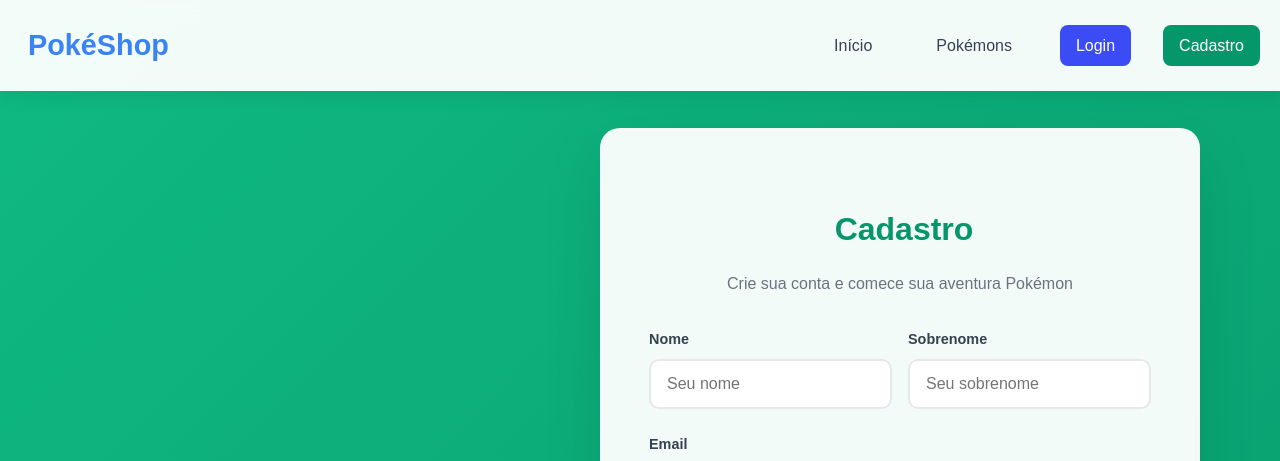
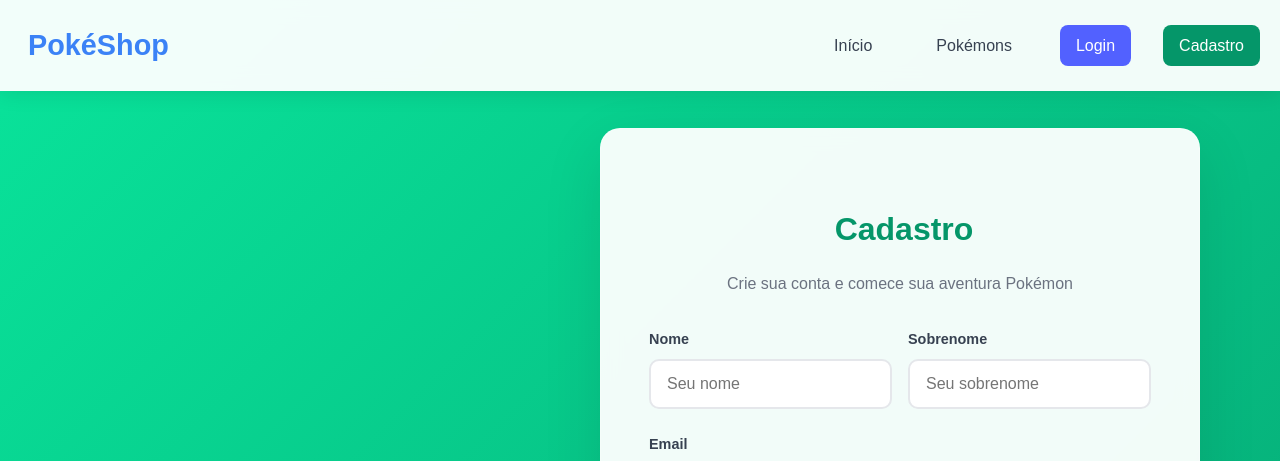
Before and after one commit to JoaoGstvo/PokeShop, a React app in the folder site/: page /cadastro in a window 1280 px wide. Shown: the top 461 px of the page. Built offline with nearby package versions, Linux system fonts and the light colour scheme; some icons are missing.

Commit message:
Ajustes Cor

```diff
--- a/site/src/Components/Header/header.css
+++ b/site/src/Components/Header/header.css
@@ -58,7 +58,7 @@
 }
 
 .auth-link {
-    background: #3b4bf6 !important;
+    background: #5261ff !important;
     color: white !important;
 }
 
--- a/site/src/Pages/Cadastro/index.css
+++ b/site/src/Pages/Cadastro/index.css
@@ -3,7 +3,7 @@
     font-family: 'Arial', sans-serif;
     line-height: 1.6;
     color: #333;
-    background: linear-gradient(135deg, #10b981 0%, #059669 100%);
+    background: linear-gradient(135deg, #09e49b 0%, #059669 100%);
     min-height: 100vh;
 }
 
--- a/site/src/Pages/Login/index.css
+++ b/site/src/Pages/Login/index.css
@@ -50,7 +50,7 @@
 
 
 #titulo-cor {
-    color: #3b4bf6;
+    color: #5a67ff;
 }
 
 #cor-btn-login {
```
